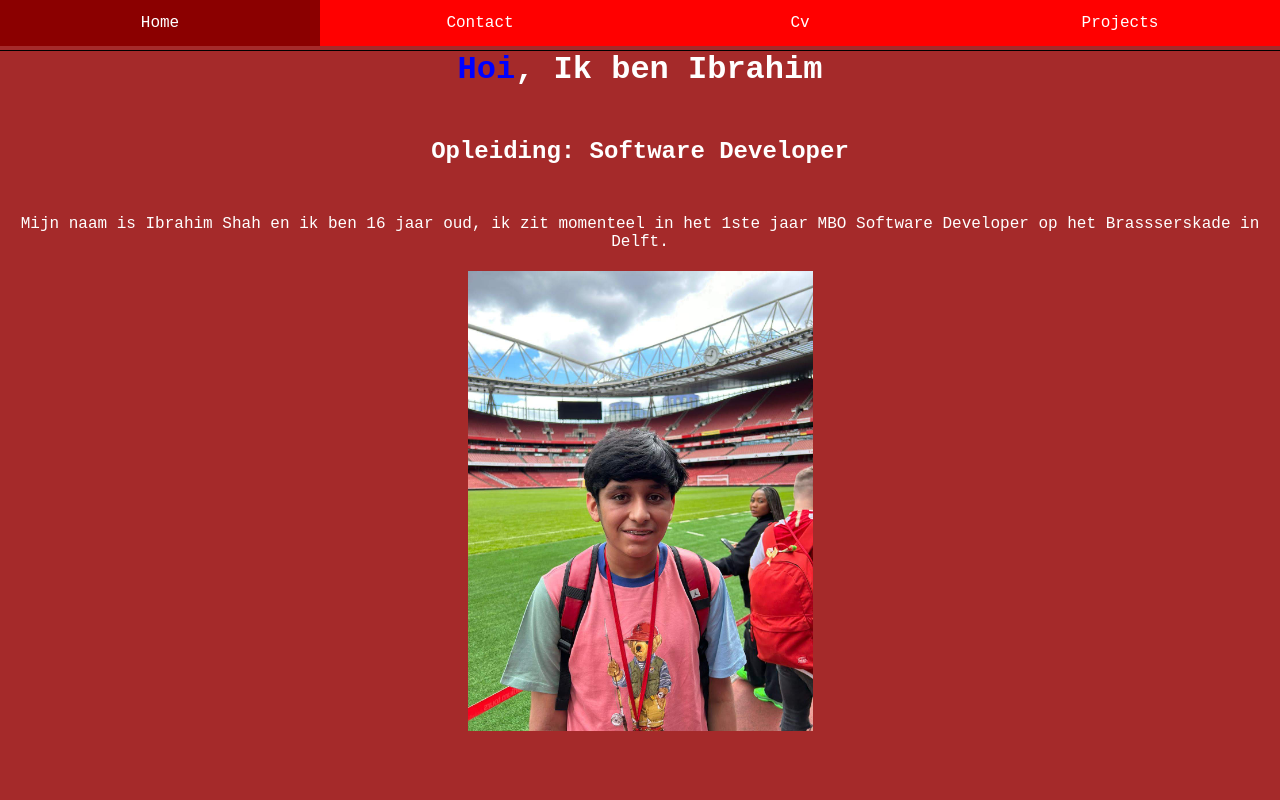
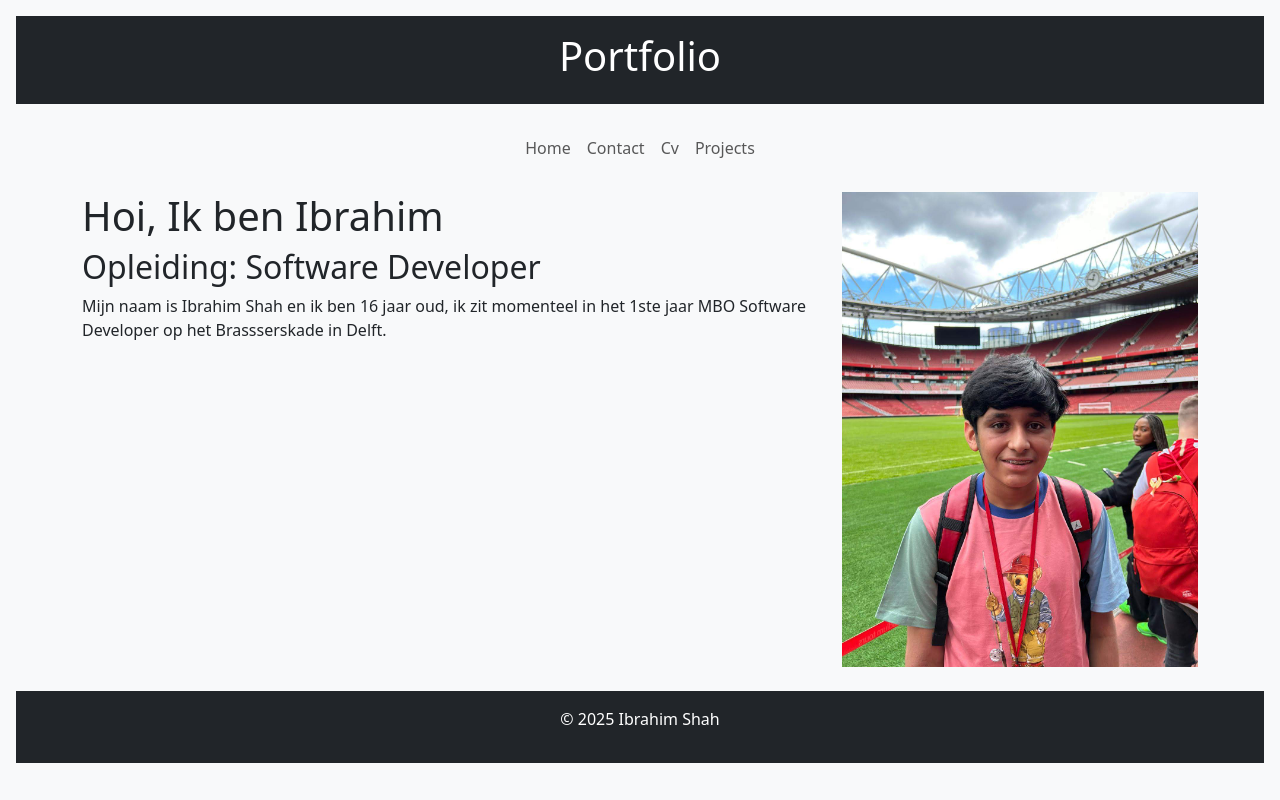
Before and after one commit to Ibrahim54245/Ibrahim54245.github.io, a plain HTML site: page html/home.html in a window 1280 px wide. Drawn offline with nearby package versions, Linux system fonts and the light colour scheme; a script that the page names is missing.

```diff
--- a/css/contact.css
+++ b/css/contact.css
@@ -1,12 +1,21 @@
+/* Style for Contact Page */
 body {
+    font-family: Arial, sans-serif;
+    background-color: #e2e2e2;
+    margin: 0;
+    padding: 20px;
+}
+
+header {
+    background: #2c3e50;
+    color: #ffffff;
+    padding: 10px 0;
     text-align: center;
 }
 
-.contact-container {
-    background-color: #f0f8ff;
-    padding: 20px;
-    border-radius: 10px;
-    font-family: Arial, sans-serif;
-    width: fit-content;
-    margin: 20px auto;
+footer {
+    text-align: center;
+    padding: 10px 0;
+    background: #2c3e50;
+    color: #ffffff;
 }
--- a/css/cv.css
+++ b/css/cv.css
@@ -1,48 +1,21 @@
+/* Style for CV Page */
 body {
     font-family: Arial, sans-serif;
+    background-color: #ffffff;
     margin: 0;
-    padding: 0;
-    background-color: #f4f4f4;
-    color: #333;
+    padding: 20px;
 }
 
-header, section, footer {
-    padding: 20px;
-    margin: 10px auto;
-    max-width: 800px;
-    background-color: #fff;
-    box-shadow: 0 0 10px rgba(0, 0, 0, 0.1);
-}
-
-.center {
+header {
+    background: #2980b9;
+    color: #ffffff;
+    padding: 10px 0;
     text-align: center;
 }
 
-h1, h2 {
-    color: #007BFF;
+footer {
+    text-align: center;
+    padding: 10px 0;
+    background: #2980b9;
+    color: #ffffff;
 }
-
-hr {
-    border: 0;
-    height: 1px;
-    background: #007BFF;
-    margin: 20px 0;
-}
-
-ul {
-    list-style-type: none;
-    padding: 0;
-}
-
-ul li {
-    background: #007BFF;
-    color: #fff;
-    margin: 5px 0;
-    padding: 10px;
-    border-radius: 5px;
-}
-
-footer {
-    background-color: #007BFF;
-    color: #fff;
-}
--- a/css/projects.css
+++ b/css/projects.css
@@ -1,3 +1,4 @@
+/* Style for Projects Page */
 body {
     font-family: Arial, sans-serif;
     background-color: #f9f9f9;
@@ -5,78 +6,16 @@ body {
     padding: 20px;
 }
 
-h1 {
+header {
+    background: #27ae60;
+    color: #ffffff;
+    padding: 10px 0;
     text-align: center;
-    color: #333333;
 }
 
-.projects-container {
-    display: flex;
-    justify-content: center;
-    align-items: stretch;
-    gap: 20px;
+footer {
+    text-align: center;
+    padding: 10px 0;
+    background: #27ae60;
+    color: #ffffff;
 }
-
-.project-item {
-    background-color: #ffffff;
-    padding: 20px;
-    border-radius: 10px;
-    box-shadow: 0 4px 8px rgba(0, 0, 0, 0.1);
-    text-align: center;
-    flex: 1;
-}
-
-
-img {
-    max-width: 100%;
-    height: auto;
-    border-radius: 10px;
-    margin: 15px 0;
-}
-
-ul {
-    list-style-type: none;
-    padding: 0;
-    text-align: left;
-    color: #555555;
-}
-
-ul li {
-    margin-bottom: 10px;
-    line-height: 1.6;
-}
-
-.buttonstyle {
-    padding: 10px 20px;
-    background-color: #007bff;
-    color: white;
-    border: none;
-    border-radius: 5px;
-    font-size: 16px;
-    cursor: pointer;
-}
-
-.buttonstyle:hover {
-    background-color: #0056b3;
-}
-
-@media (max-width: 768px) {
-    .projects-container {
-        grid-template-columns: 1fr;
-    }
-
-    .project-item {
-        max-width: 100%;
-        margin-bottom: 20px;
-    }
-}
-
-@media (min-width: 1200px) {
-    .projects-container {
-        grid-template-columns: repeat(2, 1fr);
-    }
-
-    .project-item {
-        max-width: 45%;
-    }
-}
--- a/css/style.css
+++ /dev/null
@@ -1,81 +0,0 @@
-body {
-    margin: 0;
-    font-family: 'Courier New', Courier, monospace;
-    text-align: center;
-    background-color: brown;
-}
-
-nav {
-    position: fixed;
-    top: 0;
-    left: 0;
-    width: 100%;
-    background-color: red;
-}
-
-.navbar {
-    display: grid;
-    grid-template-columns: repeat(auto-fit, minmax(100px, 1fr));
-    list-style-type: none;
-    margin: 0;
-    padding: 0;
-    overflow: hidden;
-}
-
-.navbar li a {
-    display: block;
-    color: white;
-    text-align: center;
-    padding: 14px 20px;
-    text-decoration: none;
-}
-
-.navbar li a:hover {
-    background-color: darkred;
-}
-
-h1, h2, article {
-    margin-top: 50px;
-    color: white;
-}
-
-.list ul {
-    display: grid;
-    grid-auto-flow: column;
-    list-style: none;
-    margin-left: 400px;
-    padding: 10px;
-    font-size: 20px;
-}
-
-.pro {
-    margin-left: 70px;
-}
-
-a {
-    text-decoration: none;
-    color: white;
-}
-
-h1, h2, article {
-    margin-bottom: 20px;
-}
-
-img {
-    display: block;
-    margin: 20px auto;
-    max-width: 100%;
-}
-
-.bordertop {
-    border-top: 1px solid black;
-}
-
-.highlight {
-    color: blue;
-}
-
-.profile-pic {
-    width: 345px;
-    height: auto;
-}
--- a/html/home.html
+++ b/html/home.html
@@ -4,25 +4,64 @@
     <meta charset="UTF-8">
     <meta name="viewport" content="width=device-width, initial-scale=1.0">
     <title>Portfolio</title>
-    <link rel="stylesheet" href="../css/style.css">
+    <!-- Bootstrap CSS -->
+    <link href="https://cdn.jsdelivr.net/npm/bootstrap@5.3.3/dist/css/bootstrap.min.css" rel="stylesheet">
+
+    <!-- Optional JS -->
     <script src="main.js"></script>
 </head>
-<body>
-    <nav>
-        <ul class="navbar">
-            <li><a href="home.html">Home</a></li>
-            <li><a href="contact.html">Contact</a></li>
-            <li><a href="cv.html">Cv</a></li>
-            <li><a href= "projects.html">Projects</a> </li>
-        </ul>
+<body class="bg-light p-3">
+
+    <!-- Header -->
+    <header class="bg-dark text-white text-center py-3">
+        <h1>Portfolio</h1>
+    </header>
+
+    <!-- Navigation -->
+    <nav class="navbar navbar-expand-md navbar-light bg-light my-3">
+        <div class="container">
+            <ul class="navbar-nav mx-auto">
+                <li class="nav-item">
+                    <a class="nav-link" href="/html/home.html">Home</a>
+                </li>
+                <li class="nav-item">
+                    <a class="nav-link" href="/html/contact.html">Contact</a>
+                </li>
+                <li class="nav-item">
+                    <a class="nav-link" href="/html/cv.html">Cv</a>
+                </li>
+                <li class="nav-item">
+                    <a class="nav-link" href="/html/projects.html">Projects</a>
+                </li>
+            </ul>
+        </div>
     </nav>
 
+    <!-- Main Content -->
+    <div class="container">
+        <div class="row">
+            <!-- Text Section -->
+            <div class="col-12 col-md-8">
+                <h1 class="bordertop"><span class="highlight">Hoi</span>, Ik ben Ibrahim</h1>
+                <h2>Opleiding: Software Developer</h2>
+                <article>
+                    Mijn naam is Ibrahim Shah en ik ben 16 jaar oud, ik zit momenteel in het 1ste jaar MBO Software Developer op het Brassserskade in Delft.<br>
+                </article>
+            </div>
 
-    <h1 class="bordertop"><span class="highlight">Hoi</span>, Ik ben Ibrahim</h1>
-    <h2> Opleiding: Software Developer</h2>
-    <article>
-        Mijn naam is Ibrahim Shah en ik ben 16 jaar oud, ik zit momenteel in het 1ste jaar MBO Software Developer op het Brassserskade in Delft.<br>
-    </article>
-    <img src="../img/IMG-20230803-WA0017 (1).jpg" alt="Ibrahim Shah" class="profile-pic">
+            <!-- Image Section -->
+            <div class="col-12 col-md-4 text-center">
+                <img src="../img/IMG-20230803-WA0017 (1).jpg" alt="Ibrahim Shah" class="img-fluid profile-pic">
+            </div>
+        </div>
+    </div>
+
+    <!-- Footer -->
+    <footer class="bg-dark text-white text-center py-3 mt-4">
+        <p>&copy; 2025 Ibrahim Shah</p>
+    </footer>
+
+    <!-- Bootstrap JS Bundle -->
+    <script src="https://cdn.jsdelivr.net/npm/bootstrap@5.3.3/dist/js/bootstrap.bundle.min.js"></script>
 </body>
 </html>
```
Also changed, not shown: html/cv.html (+1 -1 lines), html/projects.html (+0 -1 lines).
